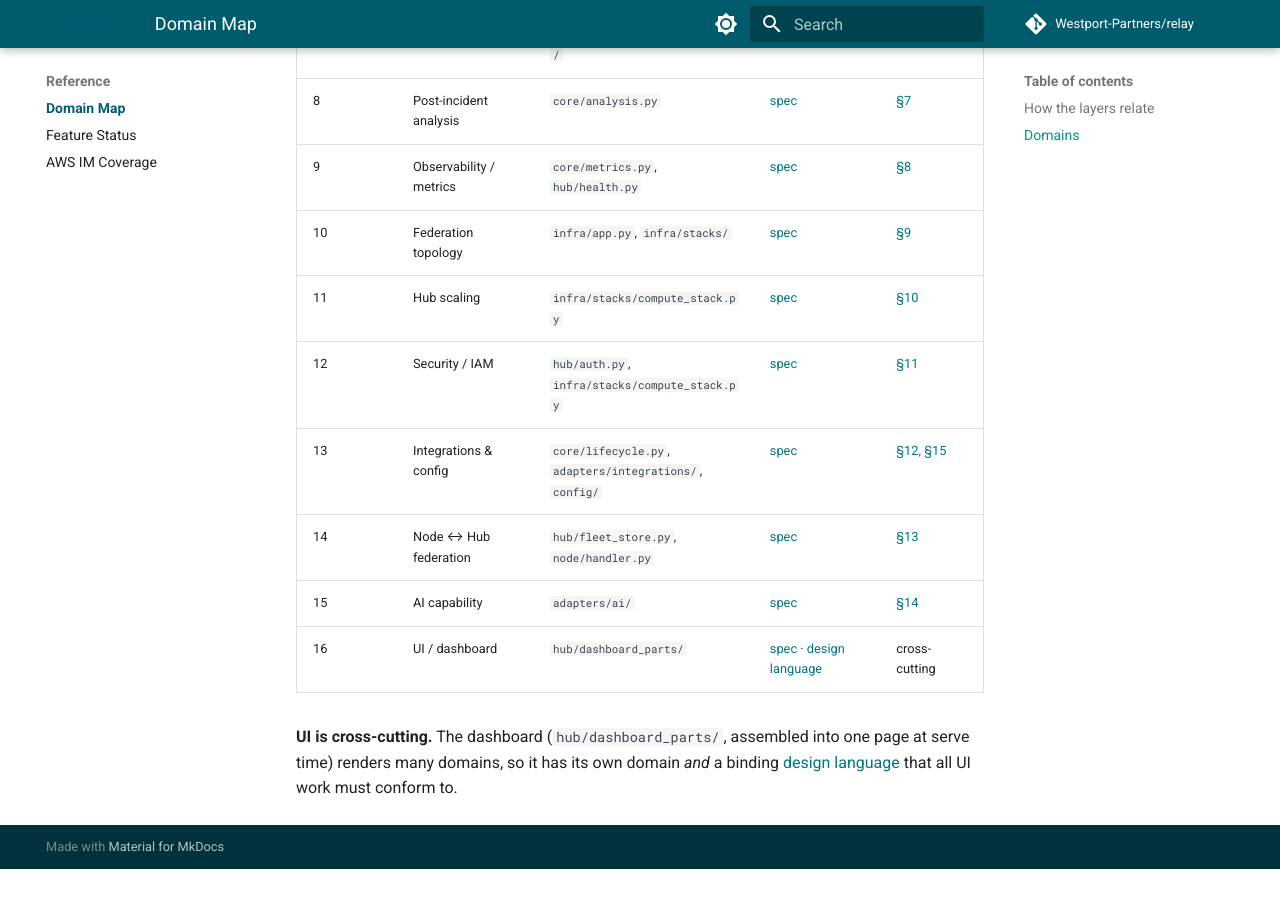
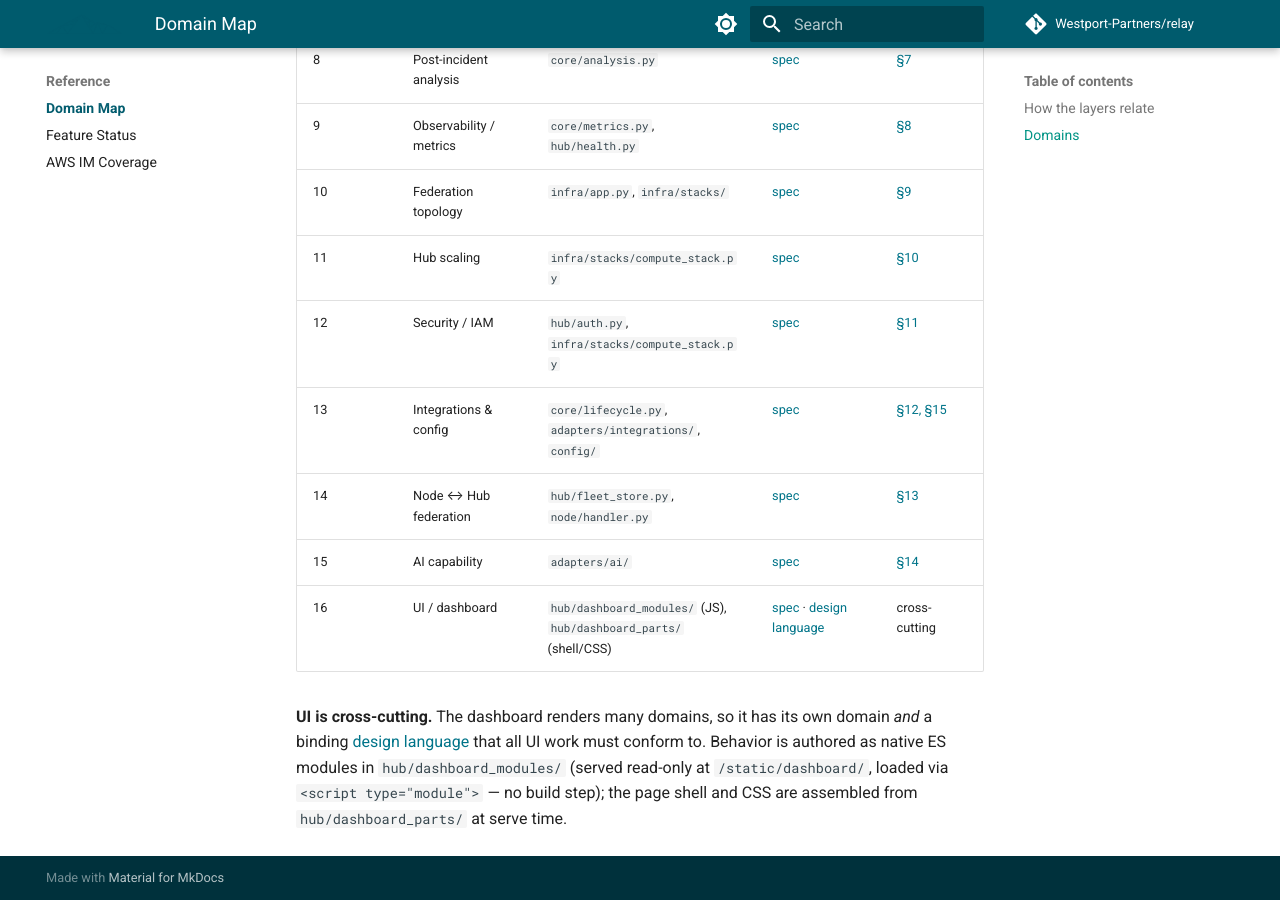
Before and after one commit to Westport-Partners/relay, an MkDocs documentation site: the page built from docs/domains.md, in a window 1280 px wide and 900 px high, scrolled down 1392 px. Built offline with MkDocs 1.6.1 and Material for MkDocs 9.7.7, drawn with Linux system fonts in a browser that asks for light colours; comment, search, counter and statistics services are not loaded; before the commit the page ends 2261 px from its top, so only the background shows below that.

Commit message:
docs(ui): reconcile docs for ES-module dashboard (#33 step 6)
specs/ui/spec.md: rewrite the primary-code + file-structure sections for the
module layout (behavior in dashboard_modules/, shell/CSS in dashboard_parts/),
point at js-module-map.md, restate the TestDashboardAssembly invariants.
DOMAIN-MAP.md + docs/domains.md: UI code pointer now names both dirs.
docs/operate.md: add the GET /static/dashboard/* route.
docs/status.md: repoint the 6 UI evidence paths from hub/dashboard_parts/ to the
specific dashboard_modules/*.js files.

Co-Authored-By: Claude Opus 4.8 <noreply@anthropic.com>

```diff
--- a/docs/domains.md
+++ b/docs/domains.md
@@ -42,10 +42,12 @@ always rewritten to describe only the current design.**
 | 13 | Integrations & config | `core/lifecycle.py`, `adapters/integrations/`, `config/` | [spec](https://github.com/Westport-Partners/relay/blob/main/specs/integrations-config/spec.md) | [§12, §15](status.md) |
 | 14 | Node ↔ Hub federation | `hub/fleet_store.py`, `node/handler.py` | [spec](https://github.com/Westport-Partners/relay/blob/main/specs/node-hub-federation/spec.md) | [§13](status.md) |
 | 15 | AI capability | `adapters/ai/` | [spec](https://github.com/Westport-Partners/relay/blob/main/specs/ai/spec.md) | [§14](status.md) |
-| 16 | UI / dashboard | `hub/dashboard_parts/` | [spec](https://github.com/Westport-Partners/relay/blob/main/specs/ui/spec.md) · [design language](https://github.com/Westport-Partners/relay/blob/main/specs/ui/design-language.md) | cross-cutting |
+| 16 | UI / dashboard | `hub/dashboard_modules/` (JS), `hub/dashboard_parts/` (shell/CSS) | [spec](https://github.com/Westport-Partners/relay/blob/main/specs/ui/spec.md) · [design language](https://github.com/Westport-Partners/relay/blob/main/specs/ui/design-language.md) | cross-cutting |
 
-**UI is cross-cutting.** The dashboard (`hub/dashboard_parts/`, assembled into one
-page at serve time) renders many domains, so
-it has its own domain *and* a binding
+**UI is cross-cutting.** The dashboard renders many domains, so it has its own
+domain *and* a binding
 [design language](https://github.com/Westport-Partners/relay/blob/main/specs/ui/design-language.md)
-that all UI work must conform to.
+that all UI work must conform to. Behavior is authored as native ES modules in
+`hub/dashboard_modules/` (served read-only at `/static/dashboard/`, loaded via
+`<script type="module">` — no build step); the page shell and CSS are assembled
+from `hub/dashboard_parts/` at serve time.
```
Also changed, not shown: docs/operate.md (+2 -1 lines), docs/status.md (+6 -6 lines), specs/DOMAIN-MAP.md (+7 -5 lines), specs/ui/spec.md (+43 -25 lines).
